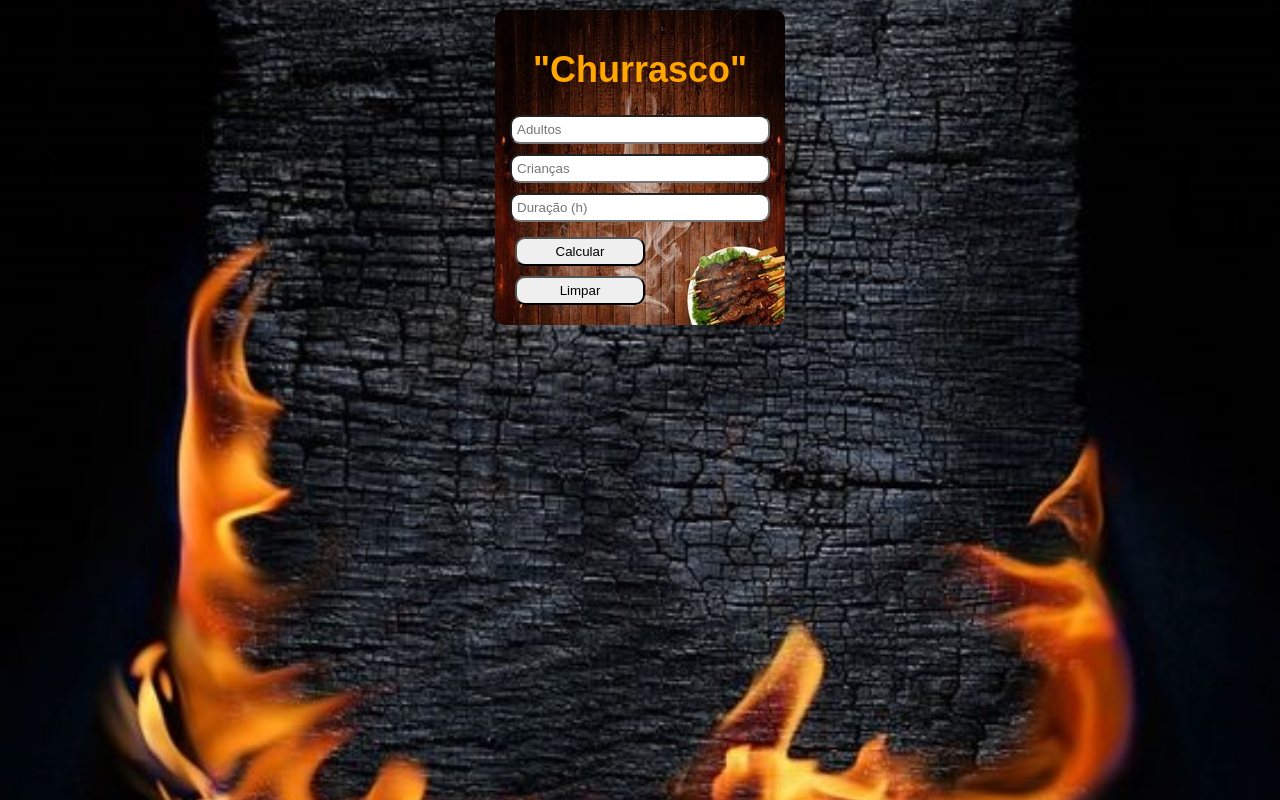
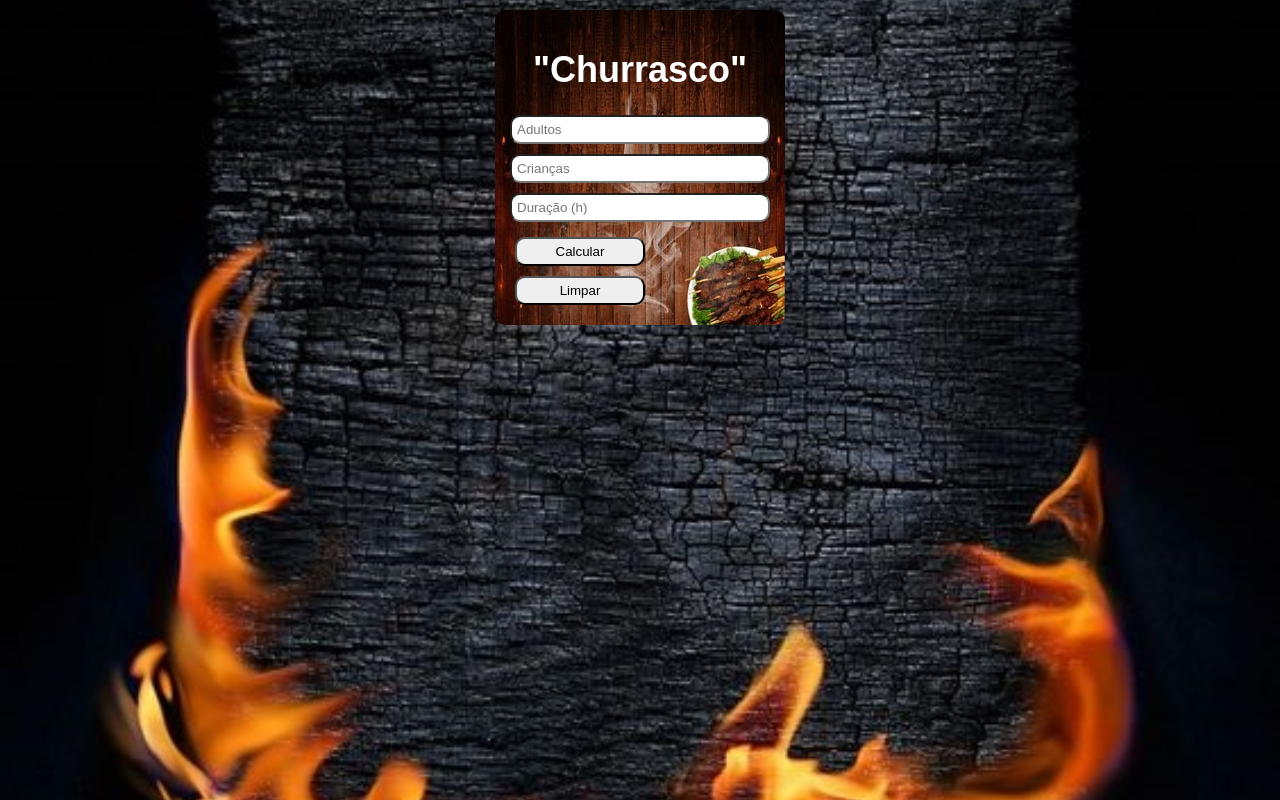
Before and after one commit to Deividenner/Churrascometro, a plain HTML site: page index.html in a window 1280 px wide. Drawn offline with Linux system fonts and the light colour scheme.

Commit message:
Importação inicial

```diff
--- a/Css/Style.css
+++ b/Css/Style.css
@@ -13,7 +13,7 @@ h1{
 }
 
 .container{
-    color: #ffa600;
+    color: white;
     font-family: Arial, Helvetica, sans-serif;
     font-size:large;
     max-width: 260px;
```
